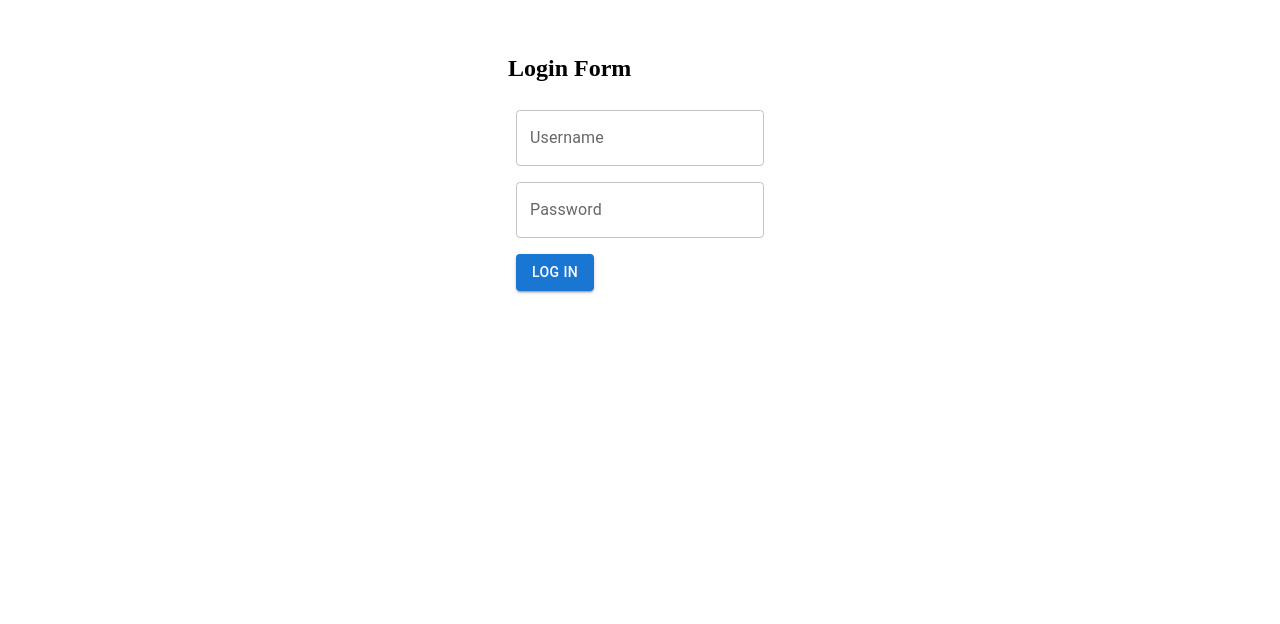
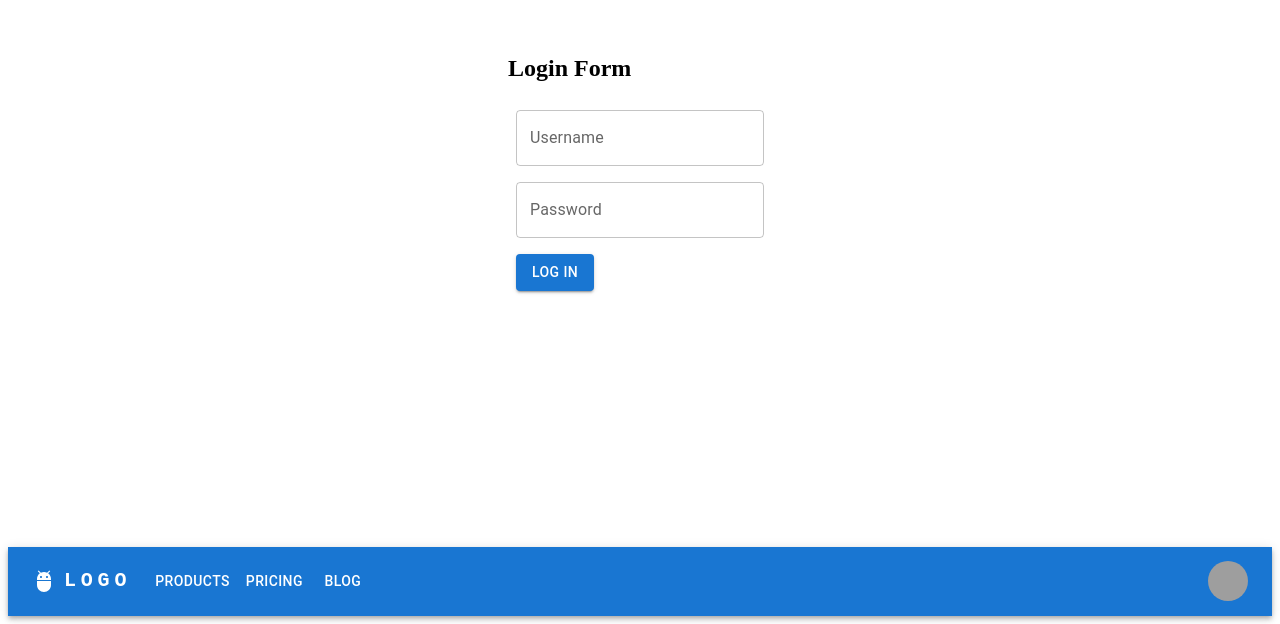
Before and after one commit to AKSHAYPATILBHOSALE07/react-jjti86, a React (Create React App) app: page /Overview in a window 1280 px wide. Shown: the part 1037-1661 px from the top of the page. Before the commit the page ends 1592 px from the top, so only its background shows below. Built offline with nearby package versions, Linux system fonts and the light colour scheme; grey boxes are pictures that could not be loaded.

Commit message:
2 files modified, 5 added

```diff
--- a/package.json
+++ b/package.json
@@ -6,10 +6,12 @@
     "@babel/core": "^7.0.0",
     "@emotion/react": "^11.5.0",
     "@emotion/styled": "^11.3.0",
+    "@mui/icons-material": "^5.11.0",
     "@mui/material": "^5.11.3",
     "@types/react": "^17.0.0 || ^18.0.0",
     "react": "^18.1.0",
-    "react-dom": "^18.1.0"
+    "react-dom": "^18.1.0",
+    "react-router": "^6.6.2"
   },
   "scripts": {
     "start": "react-scripts start",
--- a/src/App.js
+++ b/src/App.js
@@ -1,12 +1,18 @@
 import React from 'react';
 import './style.css';
 import SignUp from './Components/SignUp';
+import Main from './Components/Main';
+import Header from './Components/Header';
+import ResponsiveAppBar from './Components/ResponsiveAppBar';
 
 export default function App() {
   return (
     <>
       <div>
         <SignUp />
+        {/* <Header />
+        <Main /> */}
+        <ResponsiveAppBar />
       </div>
     </>
   );
--- /dev/null
+++ b/src/Components/Header.js
@@ -0,0 +1,37 @@
+import React, { Component } from 'react';
+import Navbar from './Navbar';
+
+class Header extends Component {
+  state = {
+    activeIndex: null,
+  };
+  handleClick = (index) => this.setState({ activeIndex: index });
+  render() {
+    const clickables = [
+      { name: 'Overview' },
+      { name: 'Repositories' },
+      { name: 'Stars' },
+      { name: 'Followers' },
+      { name: 'Following' },
+    ];
+    return (
+      <div>
+        <ul>
+          {clickables.map((clickable, i) => {
+            return (
+              <Navbar
+                key={clickable.name}
+                name={clickable.name}
+                index={i}
+                isActive={this.state.activeIndex === i}
+                onClick={this.handleClick}
+              />
+            );
+          })}
+        </ul>
+      </div>
+    );
+  }
+}
+
+export default Header;
--- /dev/null
+++ b/src/Components/Main.js
@@ -0,0 +1,21 @@
+import React from 'react';
+import { Switch, Route } from 'react-router-dom';
+import Overview from '../Pages/Overview.js';
+// import Repositories from './Repositories.js';
+// import Stars from './Stars.js';
+// import Followers from './Followers.js';
+// import Following from './Following.js';
+
+const Main = () => {
+  <div>
+    <Switch>
+      <Route path="/Overview" component={Overview} />
+      {/* <Route path="/Repositories" component={Repositories} />
+      <Route path="/Stars" component={Stars} />
+      <Route path="/Followers" component={Followers} />
+      <Route path="/Following" component={Following} /> */}
+    </Switch>
+  </div>
+};
+
+export default Main;
--- /dev/null
+++ b/src/Components/Navbar.js
@@ -0,0 +1,22 @@
+import React, { Component } from 'react';
+import { Link } from 'react-router-dom';
+
+class Navbar extends Component {
+  handleClick = () => this.props.onClick(this.props.index);
+
+  render() {
+    return (
+      // <Link to={`/${this.props.name}`}>
+      //   <li
+      //     className={this.props.isActive ? 'active' : ''}
+      //     onClick={this.handleClick}
+      //   >
+      //     {this.props.name}
+      //   </li>
+      // </Link>
+      <h1>hello</h1>
+    );
+  }
+}
+
+export default Navbar;
--- /dev/null
+++ b/src/Components/ResponsiveAppBar.jsx
@@ -0,0 +1,162 @@
+import * as React from 'react';
+import AppBar from '@mui/material/AppBar';
+import Box from '@mui/material/Box';
+import Toolbar from '@mui/material/Toolbar';
+import IconButton from '@mui/material/IconButton';
+import Typography from '@mui/material/Typography';
+import Menu from '@mui/material/Menu';
+import MenuIcon from '@mui/icons-material/Menu';
+import Container from '@mui/material/Container';
+import Avatar from '@mui/material/Avatar';
+import Button from '@mui/material/Button';
+import Tooltip from '@mui/material/Tooltip';
+import MenuItem from '@mui/material/MenuItem';
+import AdbIcon from '@mui/icons-material/Adb';
+
+const pages = ['Products', 'Pricing', 'Blog'];
+const settings = ['Profile', 'Account', 'Dashboard', 'Logout'];
+
+function ResponsiveAppBar() {
+  const [anchorElNav, setAnchorElNav] = React.useState(null);
+  const [anchorElUser, setAnchorElUser] = React.useState(null);
+
+  const handleOpenNavMenu = (event) => {
+    setAnchorElNav(event.currentTarget);
+  };
+  const handleOpenUserMenu = (event) => {
+    setAnchorElUser(event.currentTarget);
+  };
+
+  const handleCloseNavMenu = () => {
+    setAnchorElNav(null);
+  };
+
+  const handleCloseUserMenu = () => {
+    setAnchorElUser(null);
+  };
+
+  return (
+    <AppBar position="static">
+      <Container maxWidth="xl">
+        <Toolbar disableGutters>
+          <AdbIcon sx={{ display: { xs: 'none', md: 'flex' }, mr: 1 }} />
+          <Typography
+            variant="h6"
+            noWrap
+            component="a"
+            href="/"
+            sx={{
+              mr: 2,
+              display: { xs: 'none', md: 'flex' },
+              fontFamily: 'monospace',
+              fontWeight: 700,
+              letterSpacing: '.3rem',
+              color: 'inherit',
+              textDecoration: 'none',
+            }}
+          >
+            LOGO
+          </Typography>
+
+          <Box sx={{ flexGrow: 1, display: { xs: 'flex', md: 'none' } }}>
+            <IconButton
+              size="large"
+              aria-label="account of current user"
+              aria-controls="menu-appbar"
+              aria-haspopup="true"
+              onClick={handleOpenNavMenu}
+              color="inherit"
+            >
+              <MenuIcon />
+            </IconButton>
+            <Menu
+              id="menu-appbar"
+              anchorEl={anchorElNav}
+              anchorOrigin={{
+                vertical: 'bottom',
+                horizontal: 'left',
+              }}
+              keepMounted
+              transformOrigin={{
+                vertical: 'top',
+                horizontal: 'left',
+              }}
+              open={Boolean(anchorElNav)}
+              onClose={handleCloseNavMenu}
+              sx={{
+                display: { xs: 'block', md: 'none' },
+              }}
+            >
+              {pages.map((page) => (
+                <MenuItem key={page} onClick={handleCloseNavMenu}>
+                  <Typography textAlign="center">{page}</Typography>
+                </MenuItem>
+              ))}
+            </Menu>
+          </Box>
+          <AdbIcon sx={{ display: { xs: 'flex', md: 'none' }, mr: 1 }} />
+          <Typography
+            variant="h5"
+            noWrap
+            component="a"
+            href=""
+            sx={{
+              mr: 2,
+              display: { xs: 'flex', md: 'none' },
+              flexGrow: 1,
+              fontFamily: 'monospace',
+              fontWeight: 700,
+              letterSpacing: '.3rem',
+              color: 'inherit',
+              textDecoration: 'none',
+            }}
+          >
+            LOGO
+          </Typography>
+          <Box sx={{ flexGrow: 1, display: { xs: 'none', md: 'flex' } }}>
+            {pages.map((page) => (
+              <Button
+                key={page}
+                onClick={handleCloseNavMenu}
+                sx={{ my: 2, color: 'white', display: 'block' }}
+              >
+                {page}
+              </Button>
+            ))}
+          </Box>
+
+          <Box sx={{ flexGrow: 0 }}>
+            <Tooltip title="Open settings">
+              <IconButton onClick={handleOpenUserMenu} sx={{ p: 0 }}>
+                <Avatar alt="Remy Sharp" src="/static/images/avatar/2.jpg" />
+              </IconButton>
+            </Tooltip>
+            <Menu
+              sx={{ mt: '45px' }}
+              id="menu-appbar"
+              anchorEl={anchorElUser}
+              anchorOrigin={{
+                vertical: 'top',
+                horizontal: 'right',
+              }}
+              keepMounted
+              transformOrigin={{
+                vertical: 'top',
+                horizontal: 'right',
+              }}
+              open={Boolean(anchorElUser)}
+              onClose={handleCloseUserMenu}
+            >
+              {settings.map((setting) => (
+                <MenuItem key={setting} onClick={handleCloseUserMenu}>
+                  <Typography textAlign="center">{setting}</Typography>
+                </MenuItem>
+              ))}
+            </Menu>
+          </Box>
+        </Toolbar>
+      </Container>
+    </AppBar>
+  );
+}
+export default ResponsiveAppBar;
--- /dev/null
+++ b/src/Pages/Overview.js
@@ -0,0 +1,7 @@
+import React from 'react';
+
+const Overview = () => {
+  return <h1>this is the Overview tab</h1>;
+};
+
+export default Overview;
```
